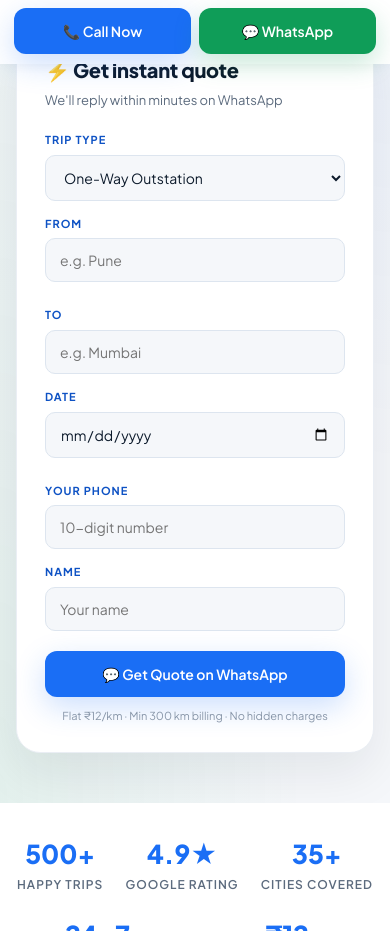
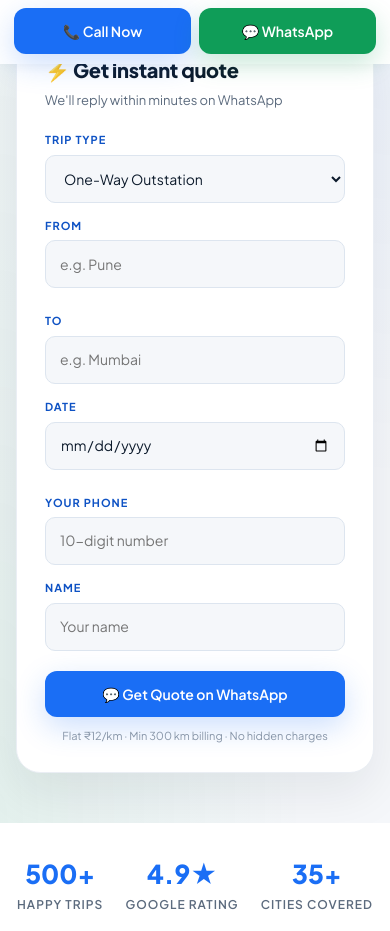
Before and after one commit to bastetravels/go, a plain HTML site: page index.html in a window 390 px wide. Shown: the part 780-1711 px from the top of the page. Drawn offline with Linux system fonts and the light colour scheme.

Commit message:
Fix mobile homepage date input overlap on iOS Safari

```diff
--- a/assets/css/style.css
+++ b/assets/css/style.css
@@ -340,7 +340,7 @@
 .quick-book-head { margin-bottom: 20px; }
 .quick-book-head h3 { font-size: 20px; font-weight: 800; margin-bottom: 4px; letter-spacing: -0.3px; }
 .quick-book-head p { color: var(--text-muted); font-size: 13px; }
-.qb-field { margin-bottom: 14px; }
+.qb-field { margin-bottom: 14px; position: relative; z-index: 0; }
 .qb-field label {
   display: block;
   font-size: 11px;
@@ -354,6 +354,8 @@
 .qb-field select,
 .qb-field textarea {
   width: 100%;
+  min-height: 48px;
+  line-height: 1.4;
   padding: 12px 14px;
   border: 1.5px solid var(--border);
   border-radius: 10px;
@@ -362,6 +364,10 @@
   color: var(--text);
   background: var(--bg);
   transition: border 0.2s;
+}
+.qb-field input[type="date"] {
+  position: relative;
+  z-index: 1;
 }
 .qb-field input:focus,
 .qb-field select:focus,
@@ -1275,10 +1281,15 @@
   .qb-field-row { grid-template-columns: 1fr; }
   .qb-field input[type="date"] {
     font-size: 14px;
+    min-height: 48px;
     padding: 12px 14px;
+    position: relative;
+    z-index: 1;
   }
   .qb-field input[type="date"]::-webkit-calendar-picker-indicator {
     cursor: pointer;
+    position: relative;
+    z-index: 2;
   }
   .legal-content .tbl th, .legal-content .tbl td { padding: 10px 12px; font-size: 12px; }
 }
```
